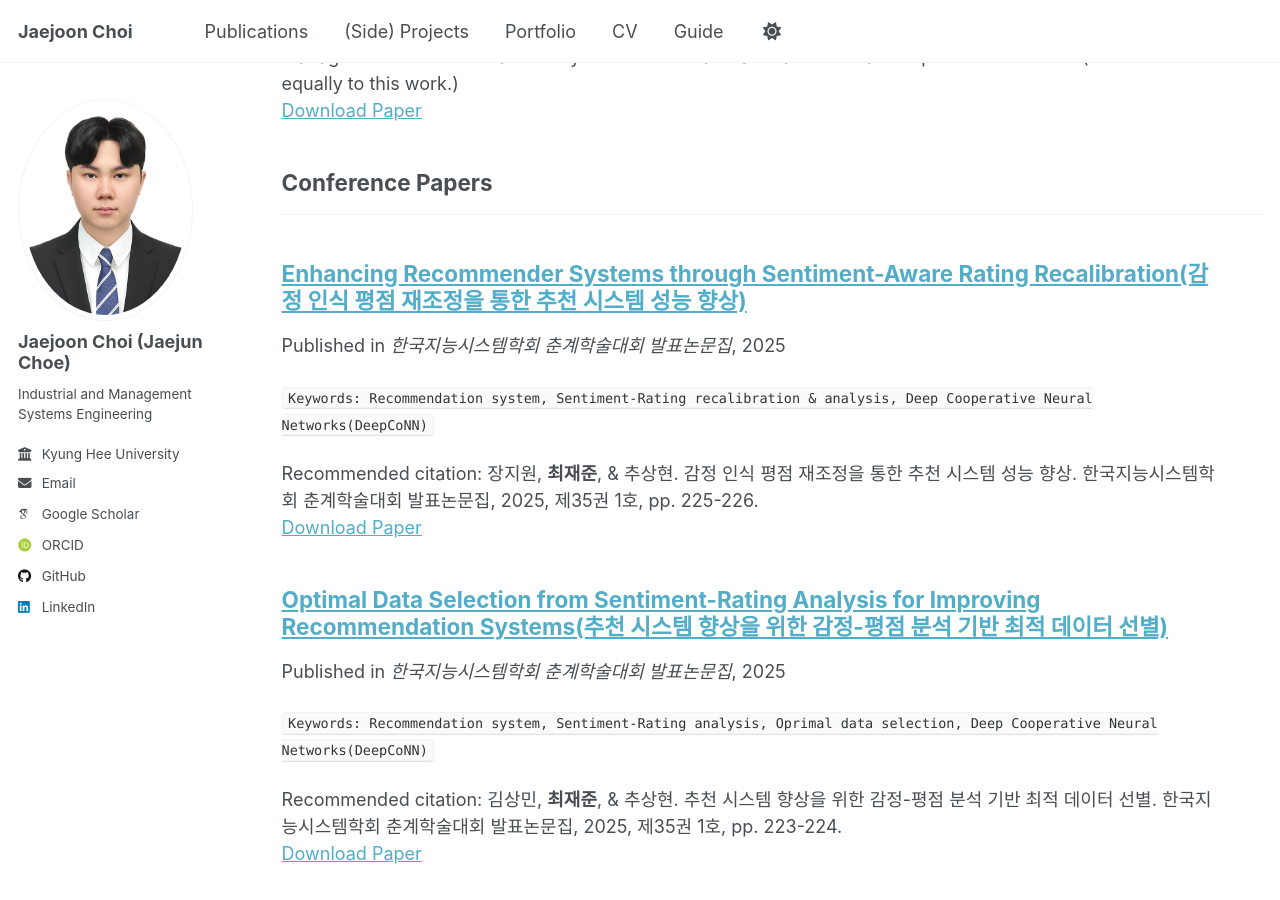
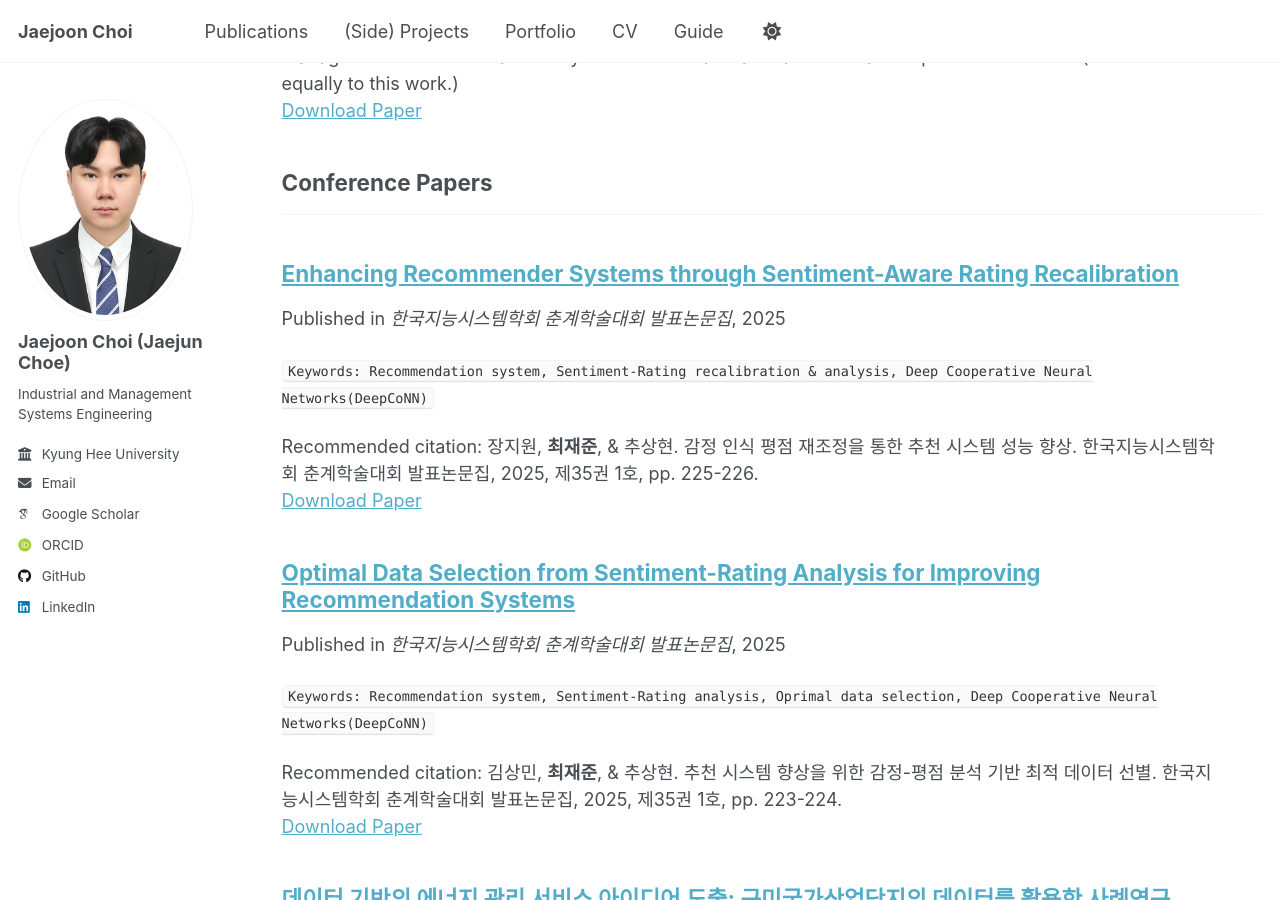
Before and after one commit to jaejunchoe/jaejunchoe.github.io, a Jekyll site: the page built from _pages/publications.html, in a window 1280 px wide and 900 px high, scrolled down 488 px. Built offline with Jekyll 4.4.1, drawn with Linux system fonts in a browser that asks for light colours; some web fonts are replaced.

Commit message:
initial commit

```diff
--- a/_publications/2025-04-26-poster-2.md
+++ b/_publications/2025-04-26-poster-2.md
@@ -1,5 +1,5 @@
 ---
-title: "Optimal Data Selection from Sentiment-Rating Analysis for Improving Recommendation Systems(추천 시스템 향상을 위한 감정-평점 분석 기반 최적 데이터 선별)"
+title: "Optimal Data Selection from Sentiment-Rating Analysis for Improving Recommendation Systems"
 collection: publications
 category: conferences
 permalink: /publication/2025-04-26-poster-2
--- a/_publications/2025-04-26-poster-3.md
+++ b/_publications/2025-04-26-poster-3.md
@@ -1,5 +1,5 @@
 ---
-title: "Enhancing Recommender Systems through Sentiment-Aware Rating Recalibration(감정 인식 평점 재조정을 통한 추천 시스템 성능 향상)"
+title: "Enhancing Recommender Systems through Sentiment-Aware Rating Recalibration"
 collection: publications
 category: conferences
 permalink: /publication/2025-04-26-poster-3
```
